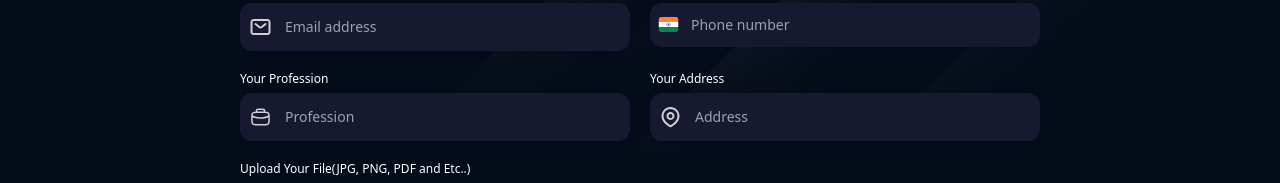
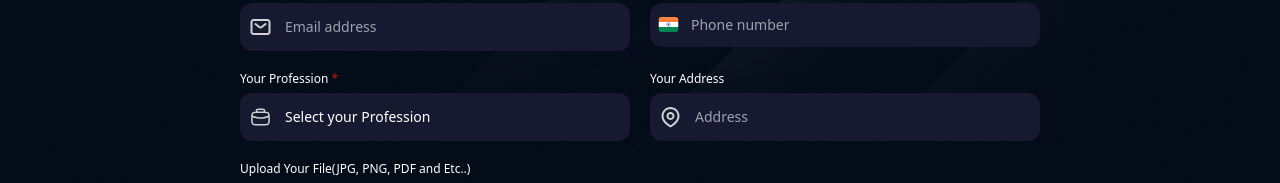
Before and after one commit to bharatyadav28/RavallusionRepo, a Next.js app: page /contact-us in a window 1280 px wide. Shown: the part 346-529 px from the top of the page. Built offline with nearby package versions, Linux system fonts and the light colour scheme; a web font is replaced by a local one.

Commit message:
bugs solved

```diff
--- a/package.json
+++ b/package.json
@@ -12,6 +12,7 @@
     "@radix-ui/react-accordion": "^1.2.1",
     "@radix-ui/react-checkbox": "^1.1.2",
     "@radix-ui/react-dialog": "^1.1.4",
+    "@radix-ui/react-popover": "^1.1.5",
     "@radix-ui/react-slot": "^1.1.0",
     "@radix-ui/react-toast": "^1.2.2",
     "@reduxjs/toolkit": "^2.5.0",
--- a/src/components/common/CustomInputs.js
+++ b/src/components/common/CustomInputs.js
@@ -2,6 +2,7 @@
 import { useRef } from "react";
 import { CustomButton } from "./CustomButton";
 import { Checkbox } from "../ui/checkbox";
+import { useState } from "react";
 
 const { cn } = require("@/lib/utils");
 
@@ -158,3 +159,157 @@ export const CheckBoxInput = (props) => {
     </div>
   );
 };
+
+
+export const SelectInput = (props) => {
+  const {
+    type = "text",
+    children,
+    className,
+    onChange,
+    value,
+    id,
+    label,
+    icon,
+    placeholder,
+    required,
+    options,
+  } = props;
+
+  // Classes for the input/select field
+  const classes = cn(
+    "text-sm bg-transparent flex-grow outline-none",
+    className
+  );
+
+  return (
+    <div className="flex flex-col gap-[0.375rem]">
+      {/* Label */}
+      <label htmlFor={id} className="text-xs">
+        {label}
+        {required && <span className="text-red-700"> *</span>}
+      </label>
+
+      {/* Input or Select based on type */}
+      <div className="flex items-center gap-2 bg-[var(--input)] py-3 px-2 rounded-xl">
+        {/* Optional icon */}
+        {icon && <span>{icon}</span>}
+
+        {type === "select" ? (
+          // Dropdown for type "select"
+          <select
+            id={id}
+            value={value}
+            onChange={(e) => onChange(e.target.value)}
+            className={`${classes} bg-[var(--input)] text-white appearance-none border-0 outline-none rounded-md px-1 `}
+          >
+            <option value="" disabled className="text-gray-400 bg-[var(--input)] pt-8 border-0">
+              {placeholder}
+            </option>
+            {options?.map((option, index) => (
+              <option
+                key={index}
+                value={option.value}
+                className="text-white bg-[var(--input)] py-2 "
+              >
+                {option.label}
+              </option>
+            ))}
+          </select>
+        ) : (
+          <input
+            type={type}
+            {...props}
+            id={id}
+            value={value}
+            onChange={(e) => onChange(e.target.value)}
+            placeholder={placeholder}
+            className={classes}
+          />
+        )}
+      </div>
+    </div>
+  );
+};
+
+
+
+export const SearchInput = (props) => {
+  const {
+    className,
+    onChange,
+    value,
+    id,
+    label,
+    placeholder,
+    required,
+    suggestions = [],
+    icon,
+  } = props;
+
+  const [filteredSuggestions, setFilteredSuggestions] = useState([]);
+  const [showSuggestions, setShowSuggestions] = useState(true);
+
+  const handleInputChange = (e) => {
+    const inputValue = e.target.value;
+    onChange(inputValue);
+
+    if (inputValue) {
+      const filtered = suggestions.filter((suggestion) =>
+        suggestion.toLowerCase().includes(inputValue.toLowerCase())
+      );
+      setFilteredSuggestions(filtered);
+      setShowSuggestions(true);
+    } else {
+      setShowSuggestions(false);
+    }
+  };
+
+  const handleSuggestionClick = (suggestion) => {
+    onChange(suggestion);
+    setShowSuggestions(false);
+  };
+
+  const classes = cn(
+    "text-sm bg-transparent flex-grow outline-none",
+    className
+  );
+
+  return (
+    <div className="flex flex-col gap-[0.375rem] relative">
+      {/* Label */}
+      <label htmlFor={id} className="text-xs">
+        {label}
+        {required && <span className="text-red-700"> *</span>}
+      </label>
+
+      {/* Input Field */}
+      <div className="flex items-center gap-3 bg-[var(--input)] py-3 px-2 rounded-xl">
+        {icon && <span>{icon}</span>}
+        <input
+          type="text"
+          id={id}
+          value={value}
+          onChange={handleInputChange}
+          placeholder={placeholder}
+          className={classes}
+        />
+      </div>
+
+      {/* Suggestions Dropdown */}
+      {showSuggestions && filteredSuggestions.length > 0 && (
+        <ul className="absolute bg-[var(--card)] border border-gray-700 rounded-lg mt-1 z-10 w-full text-sm">
+          {filteredSuggestions.map((suggestion, index) => (
+            <li
+              key={index}
+              className="px-3 py-2 hover:bg-gray-700 cursor-pointer"
+              onClick={() => handleSuggestionClick(suggestion)}
+            >
+              {suggestion}
+            </li>
+          ))}
+        </ul>
+      )}
+    </div>
+  );
+};
--- a/src/components/dashboard/AccountControlCard.jsx
+++ b/src/components/dashboard/AccountControlCard.jsx
@@ -19,8 +19,8 @@ const AccountControlCard = ({ title, icon, text,onClick }) => {
                 </div>
 
                 <div className='flex items-center gap-x-4'>
-                    <Button className="px-7 py-5 border border-gray-400" onClick={onClick} >Cancel</Button>
-                    <Button variant={'destructive'} className=" px-7 py-5" onClick={onClick} >Confirm</Button>
+                    <Button className="px-7 py-5 border border-gray-400 hover:bg-gray-700" onClick={onClick} >Cancel</Button>
+                    <Button variant={'destructive'} className=" px-7 py-5 hover:bg-red-900" onClick={onClick} >Confirm</Button>
                 </div>
 
             </div>
--- a/src/components/dashboard/AssignmentSubmitList.jsx
+++ b/src/components/dashboard/AssignmentSubmitList.jsx
@@ -85,7 +85,7 @@ const SubmitAssignment = ({ completed, ongoing, notStarted, submited }) => {
         <div className='py-3 flex items-center justify-between'>
             <div>
                 <h1 className='text-sm mb-1 font-semibold'>List of shortcuts used in the course</h1>
-                <p className='text-[9px] text-[var(--yellow)]'>Completed · <span className='text-[#7EFF9A]'>Assignment submitted</span></p>
+                <p className='text-[11px] text-[var(--yellow)]'>Completed · <span className='text-[#7EFF9A]'>Assignment submitted</span></p>
             </div>
             <div>
                 {
--- a/src/components/dashboard/CourseDashboard.jsx
+++ b/src/components/dashboard/CourseDashboard.jsx
@@ -39,7 +39,7 @@ const CourseDashboard = () => {
                         <div>
                             <p className='text-sm font-bold'>Module 1</p>
                             <p className='text-sm text-gray-400'>Fundamental of Figma App</p>
-                            <p className='text-[var(--yellow)] mt-2 text-[8px]'>😃You stand out better than 70% of users</p>
+                            <p className='text-[var(--yellow)] mt-2 text-[10px]'>😃You stand out better than 70% of users</p>
                         </div>
 
                     </div>
@@ -135,7 +135,7 @@ const CourseProgress = () => {
             <div className='flex items-center justify-between mb-4'>
                 <div>
                     <h1 className='text-sm mb-1 font-semibold'>Photoshop</h1>
-                    <p className='text-[10px] text-[var(--yellow)]'>Submodule 1: Photoshop basics</p>
+                    <p className='text-[12px] text-[var(--yellow)]'>Submodule 1: Photoshop basics</p>
                 </div>
                 <Button variant={'neonOutline'} className={'px-3 py-3 rounded-lg'}>
                     Watch now
--- a/src/components/dashboard/PersonalInfoCard.jsx
+++ b/src/components/dashboard/PersonalInfoCard.jsx
@@ -115,7 +115,7 @@ const PersonalInfoCard = () => {
                         onClick={() => setIsOpenLogout(false)}
                         icon={<LogoutCard />}
                         title="Log Out"
-                        text="Are you sure you want to logout?"
+                        text="Are you sure you want to logout ?"
                     />
                 </CustomDialog>
 
@@ -124,7 +124,7 @@ const PersonalInfoCard = () => {
                         onClick={() => setIsOpenDelete(false)}
                         icon={<DeleteCard />}
                         title="Delete account"
-                        text="Are you sure you want to delete your account?"
+                        text="Are you sure you want to delete your account ?"
                     />
                 </CustomDialog>
 
@@ -143,6 +143,7 @@ const PersonalInfoCard = () => {
                 <CustomDialog open={isOpenPhone} close={() => setIsOpenPhone(false)}>
                     <EditInfo
                         label="Phone"
+                        type='number'
                         content={phone}
                         onClick={() => setIsOpenPhone(false)}
                         onSave={(value) => {
--- a/src/components/landingPage/ContactForm.js
+++ b/src/components/landingPage/ContactForm.js
@@ -10,6 +10,8 @@ import {
 } from "@/lib/svg_icons";
 import {
   CheckBoxInput,
+  SearchInput,
+  SelectInput,
   TextArea,
   TextInput,
   UploadInput,
@@ -106,7 +108,7 @@ const ContactForm = () => {
         />
       </div>
       <div className="grid grid-cols-1 md:grid-cols-2 gap-5">
-        <TextInput
+        {/* <TextInput
           label="Your Profession"
           id="profession"
           placeholder="Profession"
@@ -115,7 +117,26 @@ const ContactForm = () => {
           onChange={(data) =>
             setFormInputs({ ...formInputs, profession: data })
           }
+        /> */}
+
+        <SelectInput
+          type="select"
+          id="profession"
+          label="Your Profession"
+          icon={professionIcon}
+          placeholder="Select your Profession"
+          options={[
+            { value: "Teacher", label: "Teacher" },
+            { value: "Student", label: "Student" },
+            { value: "Engineer", label: "Engineer" },
+          ]}
+          value={formInputs.profession}
+          onChange={(data) =>
+            setFormInputs({ ...formInputs, profession: data })
+          }
+          required
         />
+
         <TextInput
           label="Your Address"
           id="address"
@@ -124,6 +145,8 @@ const ContactForm = () => {
           value={formInputs.address}
           onChange={(data) => setFormInputs({ ...formInputs, address: data })}
         />
+
+
       </div>
       <UploadInput
         placeholder="Upload file"
--- a/src/components/landingPage/ModuleSection.js
+++ b/src/components/landingPage/ModuleSection.js
@@ -29,7 +29,7 @@ const ModuleSection = ({ modules }) => {
               Discover a comprehensive curriculum designed to empower you with
               the skills and knowledge needed to excel in communication.
               Throughout the Communication Masterclass, you&apos;ll explore the
-              following modules in depth
+              following modules in depth.
             </div>
           </div>
           <CustomButton className="!p-5 !py-6 !text-base 2xl:!text-lg !rounded-lg ">
```
Also changed, not shown: src/components/dashboard/EditPersonalInfo.jsx (+4 -4 lines), src/components/loginSignupFlow/SubscriptionDetails.jsx (+6 -6 lines), src/components/ui/popover.jsx (added, +29 -0 lines), 1 other file (tests, documents, lock files or other folders).
